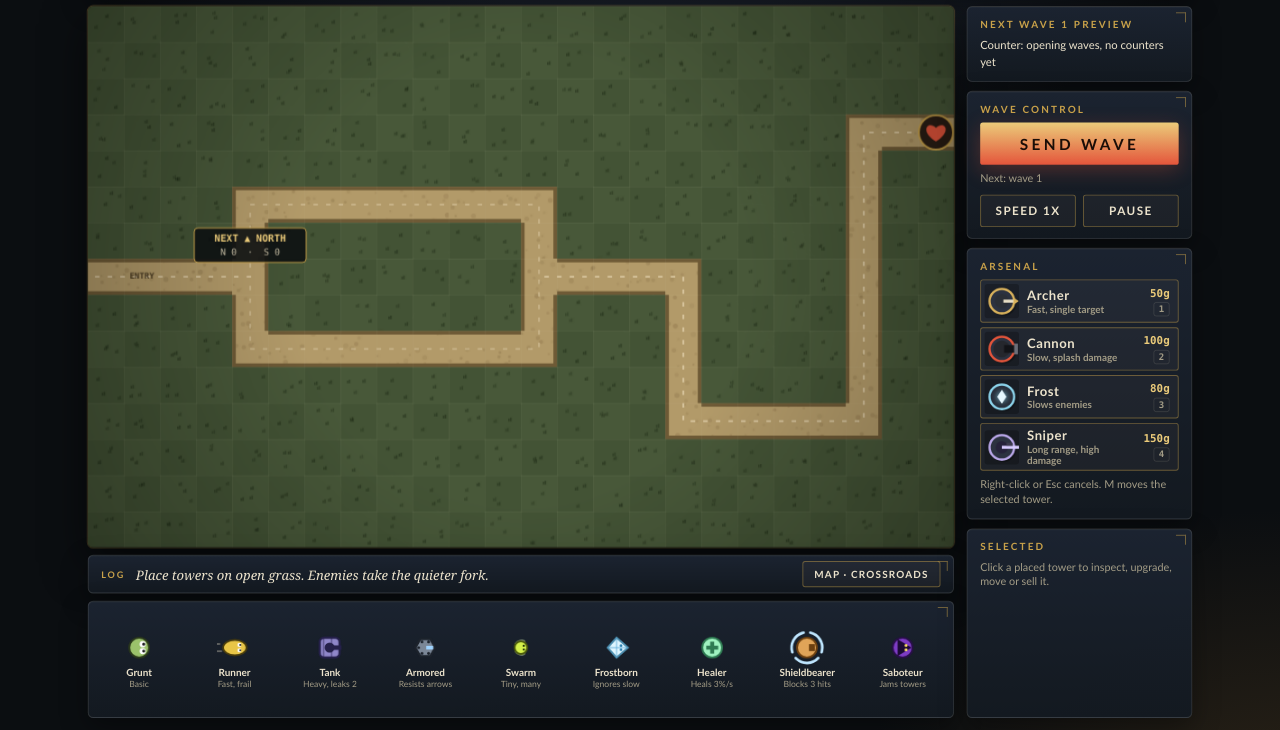
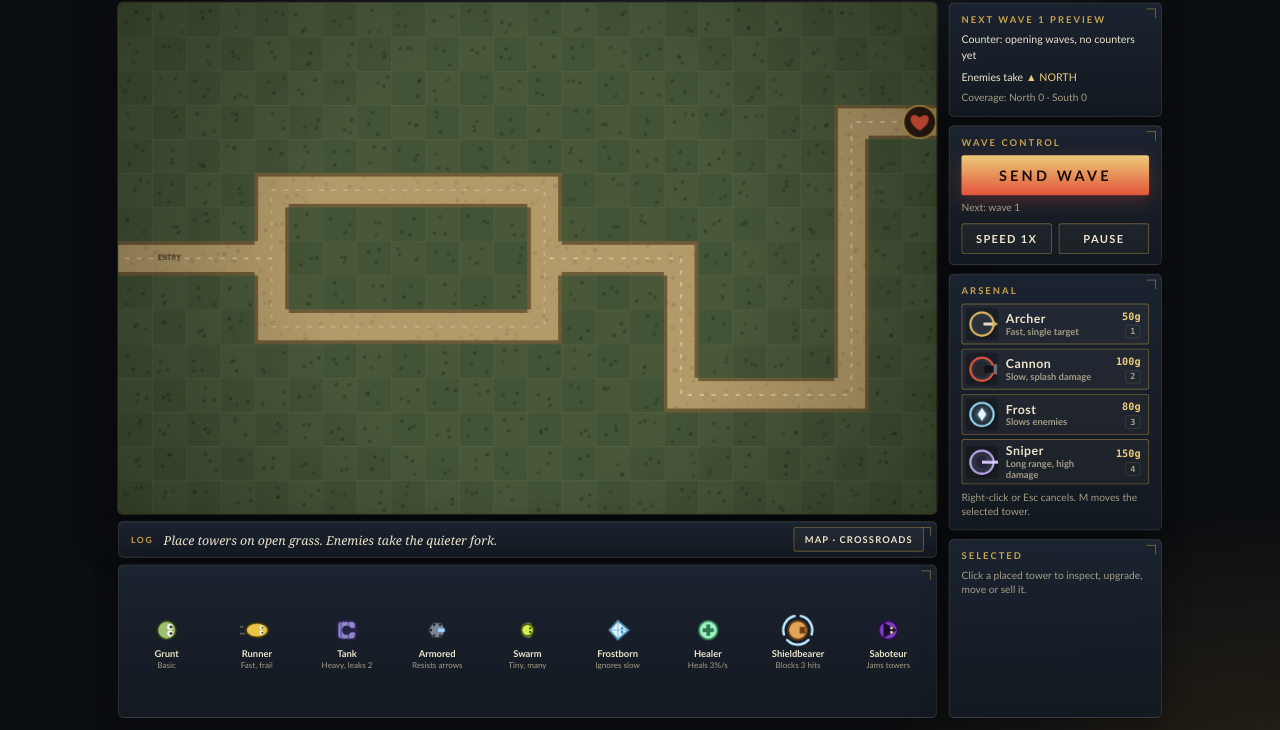
Before and after one commit to artgreen/haiku-tower-defense, a plain HTML site: page haiku-5-5-tower.html in a window 1280 px wide. Shown: the part 70-800 px from the top of the page. Drawn offline with Linux system fonts and the light colour scheme.

Commit message:
Move the lane readout off the board
The fork label covered the road it describes. It now sits in the Next wave
panel as "Enemies take ▲ NORTH", with the coverage numbers beneath it.
Placement and relocation messages point to that panel instead.

Co-Authored-By: Claude Haiku 5.5 <noreply@anthropic.com>

```diff
--- a/haiku-5-5-tower.html
+++ b/haiku-5-5-tower.html
@@ -259,6 +259,7 @@
     color: var(--paper);
   }
   #director .dir-line em { font-style: normal; color: var(--brass-hi); }
+  #director #laneLine { margin-top: 8px; }
 
   /* ---------- buttons ---------- */
   .btn {
@@ -494,6 +495,8 @@
       <section class="panel" id="director">
         <h2 class="title" id="dirTag">Next wave</h2>
         <div class="dir-line" id="dirLine"></div>
+        <div class="dir-line" id="laneLine">Enemies take <em id="laneName"></em></div>
+        <div class="hint" id="laneCover"></div>
       </section>
 
       <section class="panel" id="controls">
@@ -1004,7 +1007,7 @@
   const el = {
     gold: $('hGold'), lives: $('hLives'), wave: $('hWave'), enemies: $('hEnemies'),
     pBars: $('pBars'), pLabel: $('pLabel'), status: $('hStatus'), restart: $('restartBtn'),
-    msg: $('hMsg'), dirTag: $('dirTag'), dirLine: $('dirLine'),
+    msg: $('hMsg'), dirTag: $('dirTag'), dirLine: $('dirLine'), laneName: $('laneName'), laneCover: $('laneCover'),
     send: $('sendBtn'), nextInfo: $('nextInfo'), speed: $('speedBtn'), pause: $('pauseBtn'),
     towerList: $('towerList'), legend: $('legend'),
     insEmpty: $('insEmpty'), insBody: $('insBody'), insIcon: $('insIcon'),
@@ -1682,7 +1685,7 @@
     towers.push(t);
     grid[row * COLS + col] = t;
     addRing(t.x, t.y, 12, 32, 0.35, def.color, false);
-    setMsg(`${def.name} raised. Check the fork label before the next wave.`, 'good');
+    setMsg(`${def.name} raised. The Next wave panel shows which lane comes next.`, 'good');
   }
 
   function moveFee(t) {
@@ -1722,7 +1725,7 @@
     moving = null;
     selected = t;
     addRing(t.x, t.y, 12, 34, 0.35, def.color, false);
-    setMsg(`${def.name} relocated for ${fee} gold. Watch the fork label change.`, 'good');
+    setMsg(`${def.name} relocated for ${fee} gold. Watch the Next wave panel for the lane change.`, 'good');
   }
 
   function upgradeTower(t) {
@@ -1952,31 +1955,6 @@
       ctx.fillStyle = `rgba(228,85,59,${(0.08 + 0.22 * v).toFixed(3)})`;
       for (const [c, r] of lane.tiles) ctx.fillRect(c * CELL, r * CELL, CELL, CELL);
     });
-  }
-
-  function drawForkLabel(info) {
-    const f = activeMap.forkPt;
-    const bh = 38;
-    const counts = activeMap.lanes.map((lane, i) => `${lane.name.charAt(0)} ${info.covs[i].toFixed(0)}`).join('  ·  ');
-    ctx.save();
-    ctx.font = `10px ${MONO}`;
-    const bw = Math.max(124, ctx.measureText(counts).width + 20);
-    const x = f.x - bw / 2, y = f.y - 54;
-    ctx.fillStyle = 'rgba(11,14,17,0.88)';
-    rrPath(ctx, x, y, bw, bh, 4);
-    ctx.fill();
-    ctx.strokeStyle = '#c9a24a';
-    ctx.lineWidth = 1;
-    ctx.stroke();
-    ctx.textAlign = 'center';
-    ctx.textBaseline = 'middle';
-    ctx.font = `bold 11px ${MONO}`;
-    ctx.fillStyle = '#ebcb7a';
-    ctx.fillText(`NEXT ${info.lane.tag}`, f.x, y + 12);
-    ctx.font = `10px ${MONO}`;
-    ctx.fillStyle = '#c8bfa6';
-    ctx.fillText(counts, f.x, y + 27);
-    ctx.restore();
   }
 
   function drawTurret(c, type) {
@@ -2429,7 +2407,6 @@
     for (const e of enemies) drawEnemy(e);
     for (const p of projectiles) drawProjectile(p);
     drawEffects();
-    drawForkLabel(lanes);
     drawPopups();
 
     if (state.leakFlash > 0) {
@@ -2621,6 +2598,11 @@
       setText(el.dirLine, 'All waves have been sent.');
     }
 
+    // Lane readout: the lane the next enemies take, and the coverage behind that choice.
+    const pick = chooseLane(false);
+    setText(el.laneName, pick.lane.tag);
+    setText(el.laneCover, `Coverage: ${activeMap.lanes.map((lane, i) => `${lane.name} ${pick.covs[i].toFixed(0)}`).join(' · ')}`);
+
     el.send.disabled = state.over || state.waveActive || state.wave >= MAX_WAVE;
     const next = state.wave + 1;
     setText(el.nextInfo, state.over ? 'Campaign over.'
```
